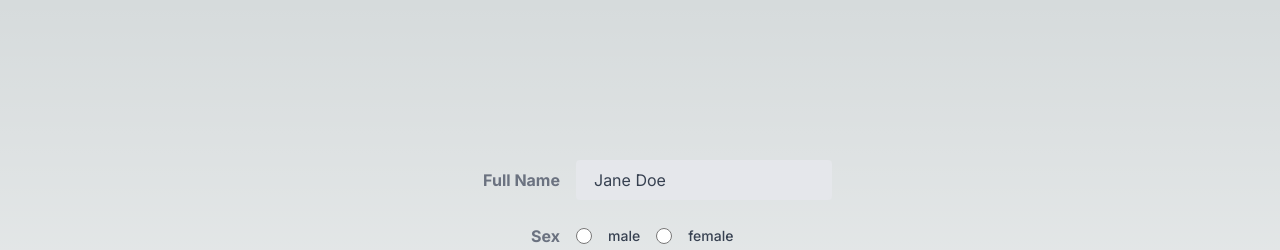
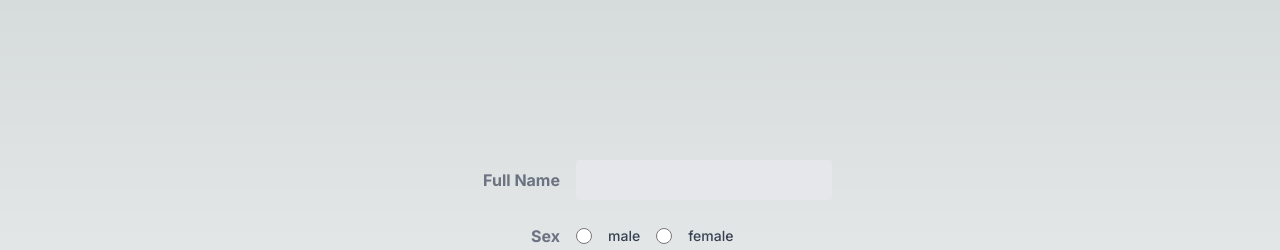
Before and after one commit to Yuvraj004/disease_prediction, a Next.js app in the folder client/: page / in a window 1280 px wide. Shown: the top 250 px of the page. Built offline with nearby package versions, Linux system fonts and the light colour scheme.

Commit message:
seting states of input

```diff
--- a/client/src/pages/index.js
+++ b/client/src/pages/index.js
@@ -1,8 +1,16 @@
 import { Inter } from "next/font/google";
-
+import { useState } from "react";
 const inter = Inter({ subsets: ["latin"] });
 
 export default function Home() {
+  const [fullname,setFullName] = useState("");
+  const [sex,setSex] = useState(0);
+  const [age,setAge] = useState(0);
+  const [chestpaintype,setChestPainType] = useState(0);
+  const [restingbp,SetRestingBP] = useState(0);
+  const [cholesterol,SetCholesterol] = useState(0);
+  const [bloodsugar, SetBloodSugar] = useState(0);
+  const [maxheartrate,SetMaxHeartRate] = useState(0);
   return (
     <main
       className={`flex min-h-screen flex-col items-center justify-between p-24 ${inter.className}`}
@@ -24,7 +32,8 @@ export default function Home() {
                 className="bg-gray-200 appearance-none border-2 border-gray-200 rounded w-full py-2 px-4 text-gray-700 leading-tight focus:outline-none focus:bg-white focus:border-purple-500"
                 id="inline-full-name"
                 type="text"
-                value="Jane Doe"
+                value={fullname}
+                onChange={(e)=>setFullName(e.target.value)}
               />
             </div>
           </div>
```
